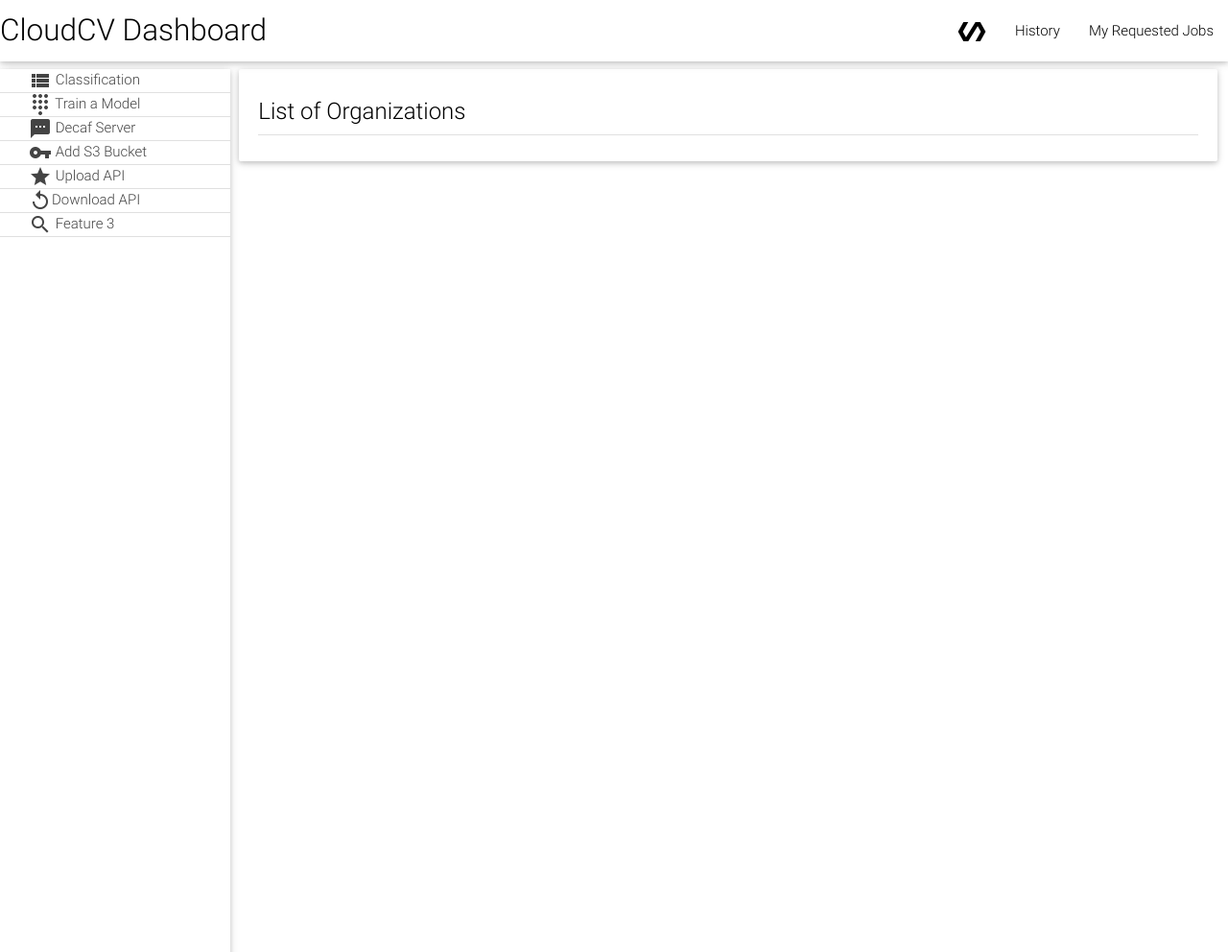
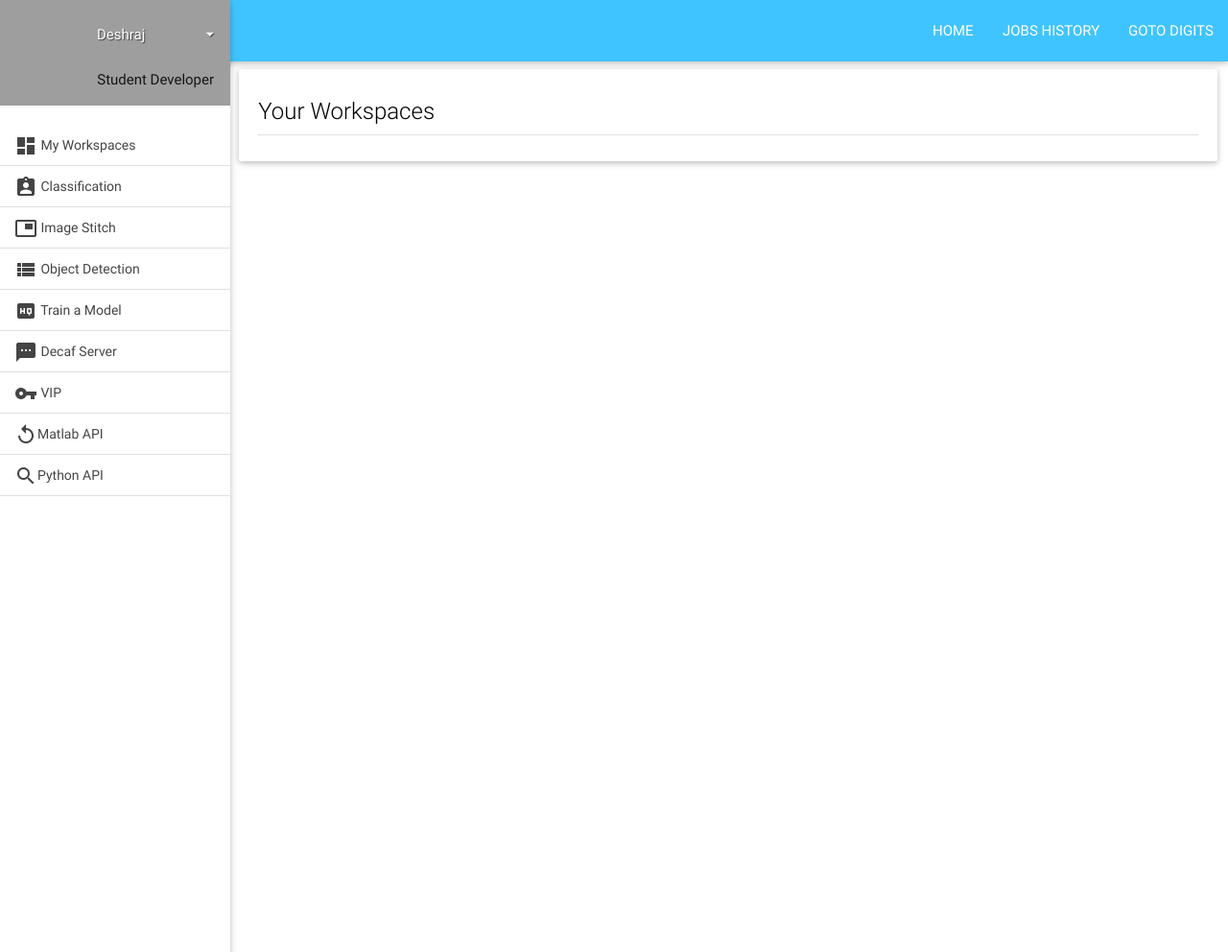
Before and after one commit to DESHRAJ/Workspaces, a Django app: template organizations/templates/organizations/organization_list.html in a window 1280 px wide. Shown: the whole page at 96% size. Run offline with Django 3.2, Linux system fonts and the light colour scheme; the template is opened without the code that fills it, so the values that code supplies are empty; parts of the project's set-up code (start-up, migrations or seed data) failed here and were passed over; some libraries are stand-ins or nearby versions; grey boxes are pictures that could not be loaded.

Commit message:
Base Template changed using Material Design

```diff
--- a/organizations/templates/organizations/organization_list.html
+++ b/organizations/templates/organizations/organization_list.html
@@ -12,20 +12,19 @@
       <div class="col s12 m12 l12">
         <div class="card darken-1 topcard">
           <div class="card-content">
-            <span class="card-title">List of Organizations</span>
+            <span class="card-title">Your Workspaces</span>
             <div class="divider"></div>
             <ul>
             <div class="row">
-
           {% for organization in organizations %}
           <div class="col s12 m12 l3">
-            <a href="{{ organization.get_absolute_url }}" class="btn btn-large">{{ organization }}</a>
+            <a href="{{ organization.get_absolute_url }}" class="btn btn-large waves-effect waves-block waves-light blue darken-4">{{ organization }}</a>
           </div>
         {% endfor %}
             </div>
           </div>
           <div class="card-action">
-				<p>Do you want to create workspace ? <a href="/workspace/add"> Click Here</a></p>
+				<p>Do you want to create workspace ? <a href="/workspace/add" class="blue-text"> Click Here</a></p>
           </div>
         </div>
       </div>
--- a/organizations/templates/organizations_base.html
+++ b/organizations/templates/organizations_base.html
@@ -11,13 +11,10 @@
 <style type="text/css">
   html * {
     /*color: black !important;*/
-    font-weight: 300;
+    /*font-weight: 300;*/
   }
   .side-nav{
-    margin-top: 72px !important;
-  }
-  .nav-wrapper{
-    /*background-color: #00bcd4 !important;*/
+    margin-top: 64px;
   }
   .responsive-img{
     vertical-align: middle !important;
@@ -37,48 +34,108 @@
       display: flex;
     }
   }
-  ul.side-nav.fixed a{
+  /*ul.side-nav.fixed a{
     padding: 0 15px;
-  }
+  }*/
   nav ul a{
     display: inline-block;
   }
+  ul.side-nav.leftside-navigation .profile-btn {
+    margin: 0;
+    text-transform: capitalize;
+    padding: 0;
+    text-shadow: 1px 1px 1px #444;
+    font-size: 15px;
+}
+#profile-dropdown{
+    width: 128px;
+    position: absolute;
+    top: 57px;
+    left: 101.234px;
+    opacity: 1;
+    /*display: block;*/
+}
+ul.side-nav.leftside-navigation li a {
+    font-size: 14px;
+    font-weight: 400;
+}
+
+.side-nav a {
+    line-height: 42px;
+    height: 42px;
+}
+ul.side-nav li {
+    padding: 0;
+}
+
+ul.side-nav.leftside-navigation li.user-details {
+  background: url(http://demo.geekslabs.com/materialize/v2.1/layout01/images/user-bg.jpg) no-repeat center center;
+  -webkit-background-size: cover;
+  -moz-background-size: cover;
+  -o-background-size: cover;
+  background-size: cover;
+  /*overflow: hidden;*/
+  margin-bottom: 15px;
+  padding: 15px 0px 0px 15px;
+}
 </style>
 <body>
   <header>
   <div class="navbar-fixed">
     <nav>
-      <div class="nav-wrapper white z-index-2 ">
-        <a href="#!" class="brand-logo black-text">CloudCV Dashboard</a>
-        <a href="#" data-activates="mobile-demo" class="button-collapse"><i class="material-icons">view_list</i></a>
-        <ul class="right hide-on-med-and-down black-text">
-          <li><a href="#" class="black-text"><i class="material-icons">polymer</i></a></li>
-          <li><a href="#" class="black-text">History</a></li>
-          <li><a href="#" class="black-text">My Requested Jobs</a></li>
-          {% if request.user.is_authenticated %}
-          <li><img class="responsive-img circle" src="http://www.deshraj.in/static/img/responsive_web_design.png" style="height:50px; width:50px;"><a href="#" class="black-text">Hi, {{ request.user.first_name }}</a></li>
-          {% endif %}
+      <div class="nav-wrapper z-index-2  light-blue accent-2 white-text">
+        <a href="#!" class="waves-effect waves-block waves-light brand-logo white-text">My Workspace</a>
+        <a href="#" data-activates="mobile-demo" class="waves-effect waves-block waves-light button-collapse"><i class="material-icons">view_list</i></a>
+        <ul class="right hide-on-med-and-down white-text">
+          <li><a href="#" class="white-text waves-effect waves-block waves-light">HOME</a></li>
+          <li><a href="#" class="white-text waves-effect waves-block waves-light">JOBS HISTORY</a></li>
+          <li><a href="#" class="white-text waves-effect waves-block waves-light">GOTO DIGITS</a></li>
         </ul>
       </div>
     </nav>
   </div>
-  <ul class="side-nav fixed" id="nav-mobile">
-    <li><a href="#"><i class="material-icons">view_list</i>  Classification</a></li>
+<ul id="slide-out" class="side-nav fixed leftside-navigation">
+                    <li class="user-details cyan darken-2">
+                        <div class="row">
+                            <div class="col col s4 m4 l4">
+                                <img src="http://www.deshraj.in/static/img/responsive_web_design.png" alt="" class="circle responsive-img valign profile-image" style="height:55px; width:55px;" >
+                            </div>
+                            <div class="col col s8 m8 l8">
+                                <ul id="profile-dropdown" class="dropdown-content">
+                                    <li><a href="#" class="waves-effect waves-block waves-light"><i class="mdi-action-face-unlock"></i> Profile</a>
+                                    </li>
+                                    <li><a href="#" class="waves-effect waves-block waves-light"><i class="mdi-action-settings"></i> Settings</a>
+                                    </li>
+                                    <li><a href="#" class="waves-effect waves-block waves-light"><i class="mdi-communication-live-help"></i> Help</a>
+                                    </li>
+                                    <li class="divider"></li>
+                                    </li>
+                                    <li><a href="#" class="waves-effect waves-block waves-light"><i class="mdi-hardware-keyboard-tab"></i> Logout</a>
+                                    </li>
+                                </ul>
+                                <a class="btn-flat dropdown-button waves-effect waves-light white-text profile-btn" href="#" class="waves-effect waves-block waves-light" data-activates="profile-dropdown">Deshraj<i class="mdi-navigation-arrow-drop-down right"></i></a>
+                                <p class="user-roal">Student Developer</p>
+                            </div>
+                        </div>
+                    </li>
+    <li><a href="/"><i class="material-icons">dashboard</i> My Workspaces</a></li>
     <div class="divider"></div>
-    <li><a href="#"><i class="material-icons">dialpad</i> Train a Model</a></li>
+    <li><a href="#" class="waves-effect waves-block waves-light"><i class="material-icons">assignment_ind</i>  Classification</a></li>
     <div class="divider"></div>
-    <li><a href="#"><i class="material-icons">textsms</i> Decaf Server</a></li>
+    <li><a href="#" class="waves-effect waves-block waves-light"><i class="material-icons">picture_in_picture</i>  Image Stitch</a></li>
     <div class="divider"></div>
-    <li><a class="modal-trigger" href="#s3modal"><i class="material-icons">vpn_key</i> Add S3 Bucket</a></li>
+    <li><a href="#" class="waves-effect waves-block waves-light"><i class="material-icons">view_list</i>  Object Detection</a></li>
     <div class="divider"></div>
-    <li><a href="/api/upload"><i class="material-icons">grade</i> Upload API</a></li>
+    <li><a href="#" class="waves-effect waves-block waves-light"><i class="material-icons">high_quality</i> Train a Model</a></li>
     <div class="divider"></div>
-    <li><a href="/api/download"><i class="material-icons">replay</i>Download API</a></li>
+    <li><a href="#" class="waves-effect waves-block waves-light"><i class="material-icons">textsms</i> Decaf Server</a></li>
     <div class="divider"></div>
-    <li><a href="#"><i class="material-icons">search</i> Feature 3</a></li>
+    <li><a class="modal-trigger" href="#s3modal"><i class="material-icons">vpn_key</i> VIP</a></li>
     <div class="divider"></div>
-
-    <li><a href="#"></a></li>
+    <li><a href="#"><i class="material-icons">replay</i>Matlab API</a></li>
+    <div class="divider"></div>
+    <li><a href="#" class="waves-effect waves-block waves-light"><i class="material-icons">search</i>Python API</a></li>
+    <div class="divider"></div>
   </ul>
   </header>
   <script type="text/javascript" src="https://code.jquery.com/jquery-2.1.1.min.js"></script>
@@ -87,6 +144,7 @@
     <main>
       {% block content %}
       {% endblock %}
+
     </main>
 <script src="/static/materialize/js/init.js"></script>
  {% block body %}
```
